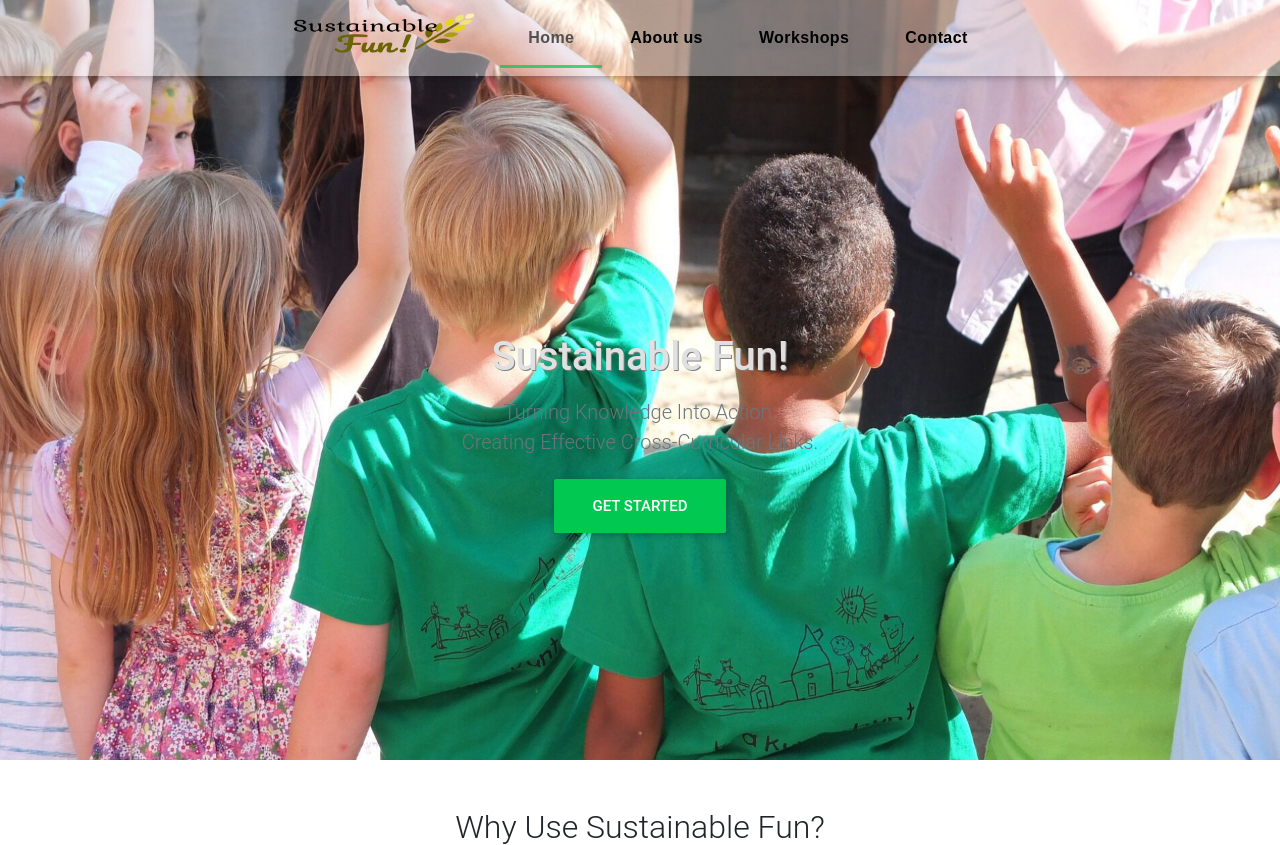
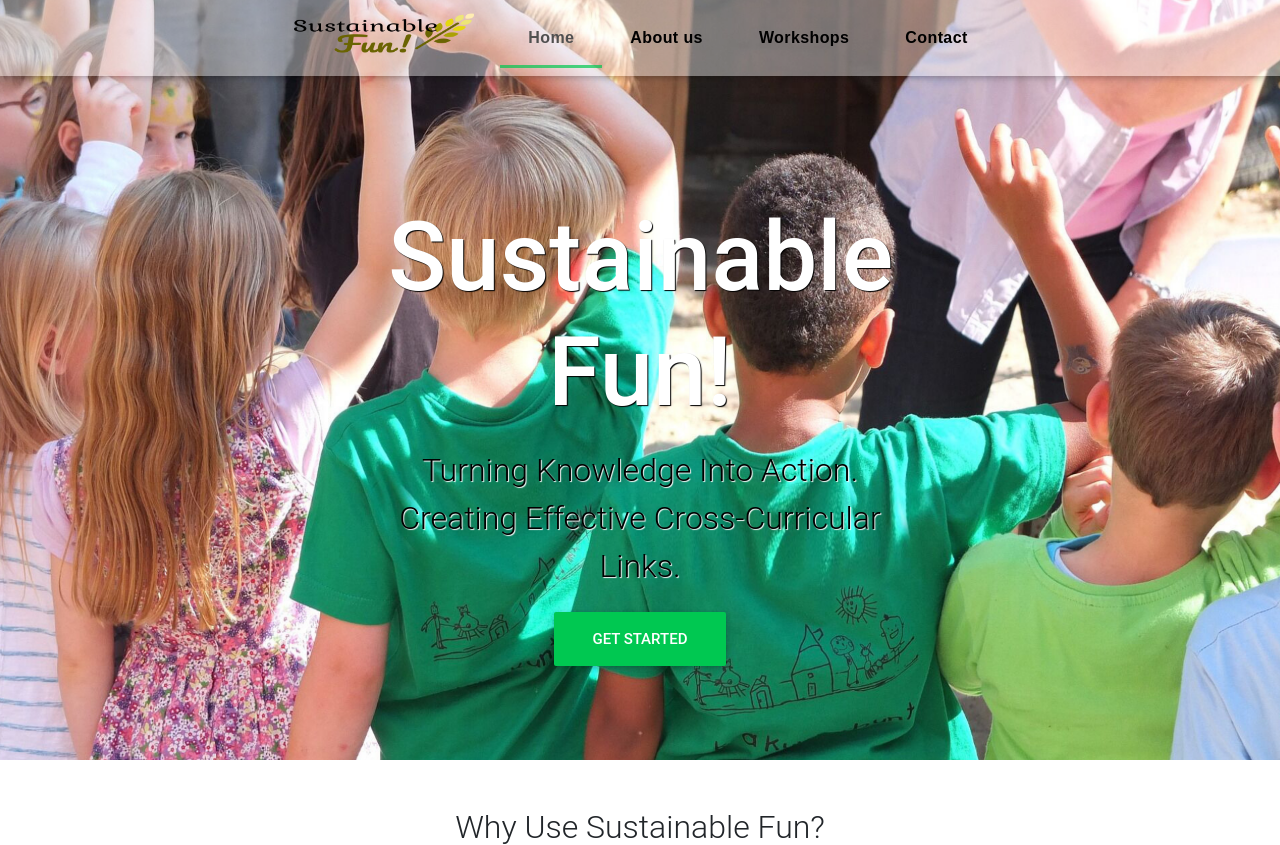
Before and after one commit to gballoni/Big-Buzz, a Django app: page / in a window 1280 px wide. Shown: the top 845 px of the page. Run offline with Django 3.2, Linux system fonts and the light colour scheme; some libraries are stand-ins or nearby versions.

Commit message:
novas cores chamada section 1

```diff
--- a/sustainablefun/base/static/css/home.css
+++ b/sustainablefun/base/static/css/home.css
@@ -22,6 +22,18 @@
   background-size: cover;
 }
 
+#call-section-one{
+    color: #FFFFFF;
+    text-shadow: 1px 1px 1px black;
+    font-size: 6em;
+}
+
+#subtitle-section-one{
+    font-size: 2em;
+    color: #000000;
+    text-shadow: 1px 1px 1px whitesmoke;
+}
+
 .bg3 {
   /* The image used */
   background-image: url(../images/secao3.jpg);
@@ -34,10 +46,6 @@
   background-size: cover;
 }
 
-h1.secao1 {
-    color: white;
-    text-shadow: 1px 1px gray;
-}
 
 h1.secao3 {
     color: white;
--- a/sustainablefun/templates/conteudo/index.html
+++ b/sustainablefun/templates/conteudo/index.html
@@ -14,14 +14,14 @@
             <div class="col-lg-5 col-sm-10 pt-7">
                 <div class="row">
                     <div class="col-12" align="center">
-                        <h1 class="secao1 text-light text-height-bold">
+                        <h1 id="call-section-one" class="secao1 text-height-bold">
                             <strong>Sustainable Fun!</strong>
                         </h1>
                     </div>
                 </div>
                 <div class="row">
                     <div class="col-12 pt-2" align="center">
-                        <p class="lead text-muted">
+                        <p id="subtitle-section-one" class="lead">
                             Turning Knowledge Into Action.<br>
                             Creating Effective Cross-Curricular Links.
                         </p>
```
